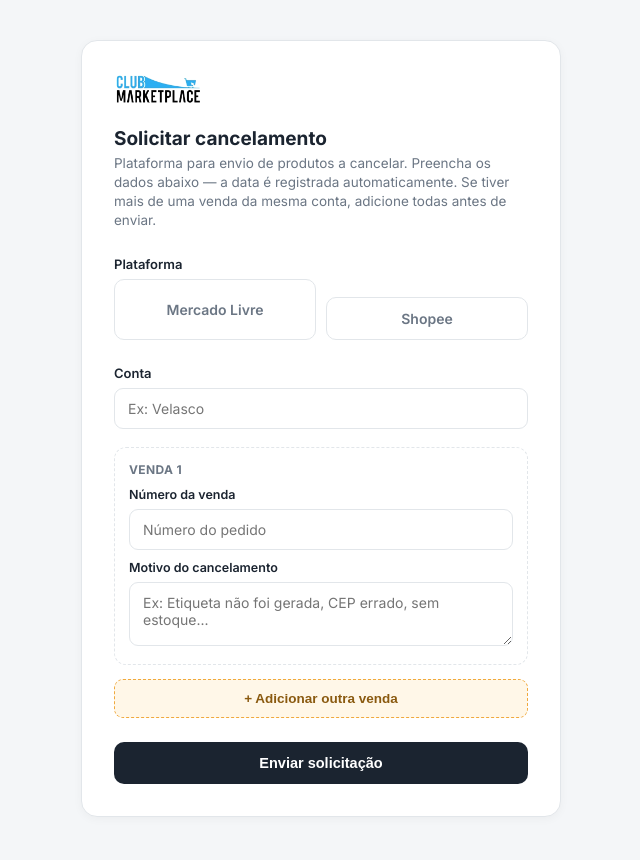
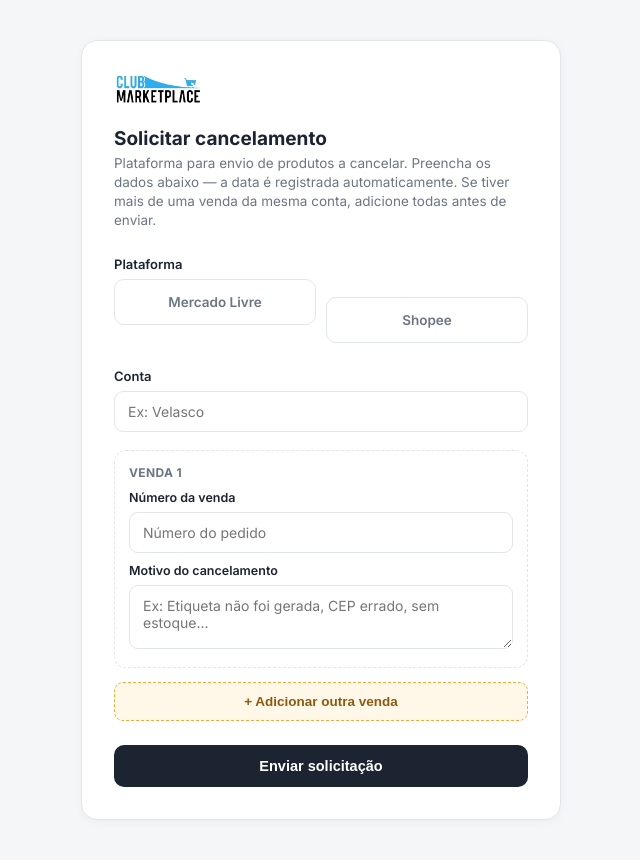
Before and after one commit to Clubmarketplace/club-dashboard, a FastAPI app: page /solicitar-cancelamento in a window 1280 px wide. Shown: the whole page, without its empty margins (319-959 px from the left). Before the commit the page ends 817 px from the top, so only its background shows below. Run offline with FastAPI, Linux system fonts and the light colour scheme.

Commit message:
Add files via upload

```diff
--- a/app/templates/solicitar-cancelamento.html
+++ b/app/templates/solicitar-cancelamento.html
@@ -29,9 +29,10 @@
 
   .opcoes-plataforma { display:flex; gap:10px; }
   .opcao-plataforma {
-    flex:1; min-width:0; border:1.5px solid var(--line); border-radius:10px; padding:12px;
+    flex:1; min-width:0; height:46px; box-sizing:border-box; border:1.5px solid var(--line); border-radius:10px; padding:0 8px;
     display:flex; align-items:center; justify-content:center;
-    text-align:center; cursor:pointer; font-weight:600; font-size:14px; color:var(--text-dim);
+    text-align:center; cursor:pointer; font-weight:600; font-size:13.5px; color:var(--text-dim);
+    white-space:nowrap; overflow:hidden; text-overflow:ellipsis;
     transition:border-color .15s, background .15s, color .15s;
   }
   .opcao-plataforma.selecionada { border-color:var(--amber); background:#fff7e8; color:var(--text); }
```
